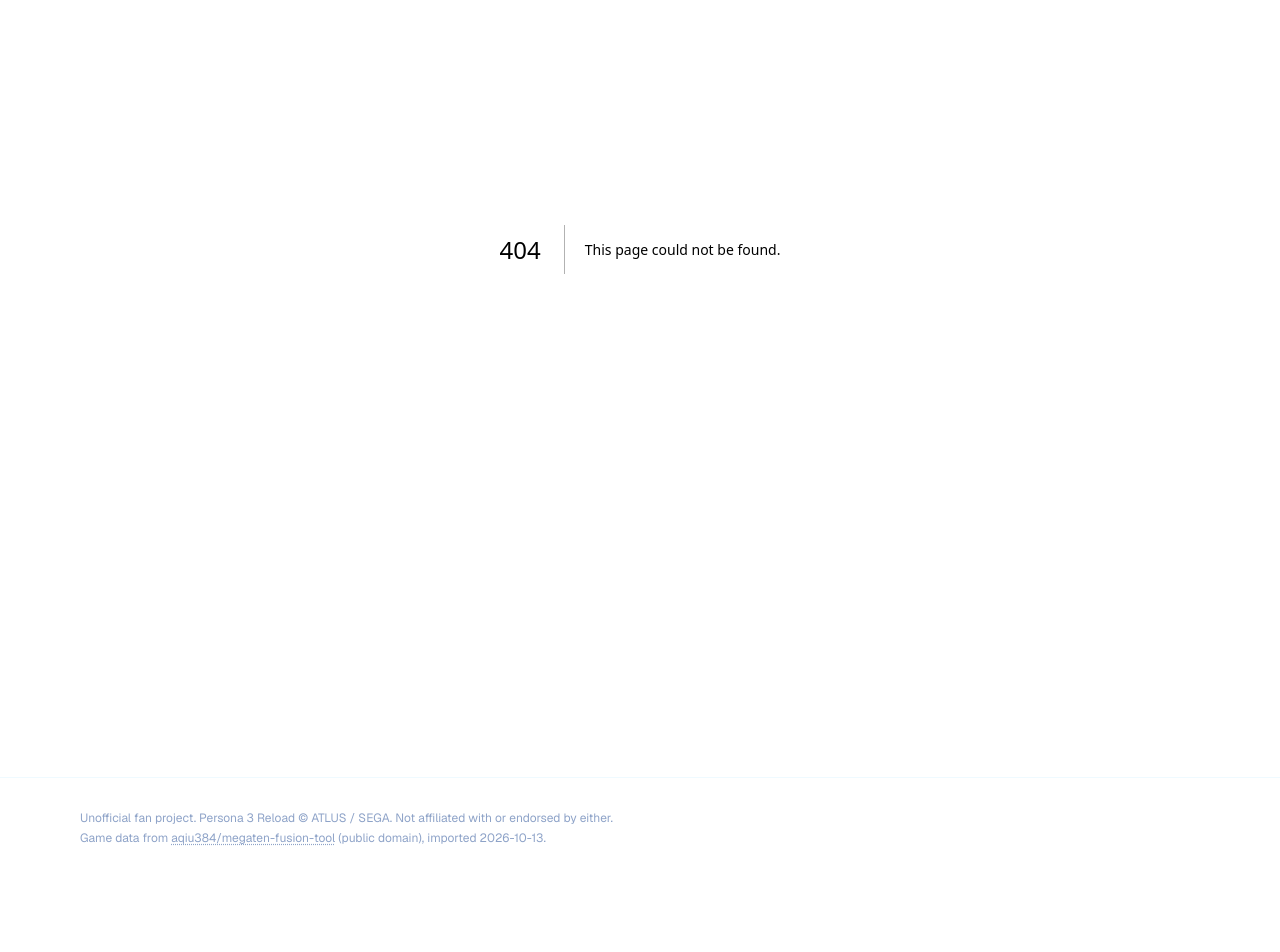
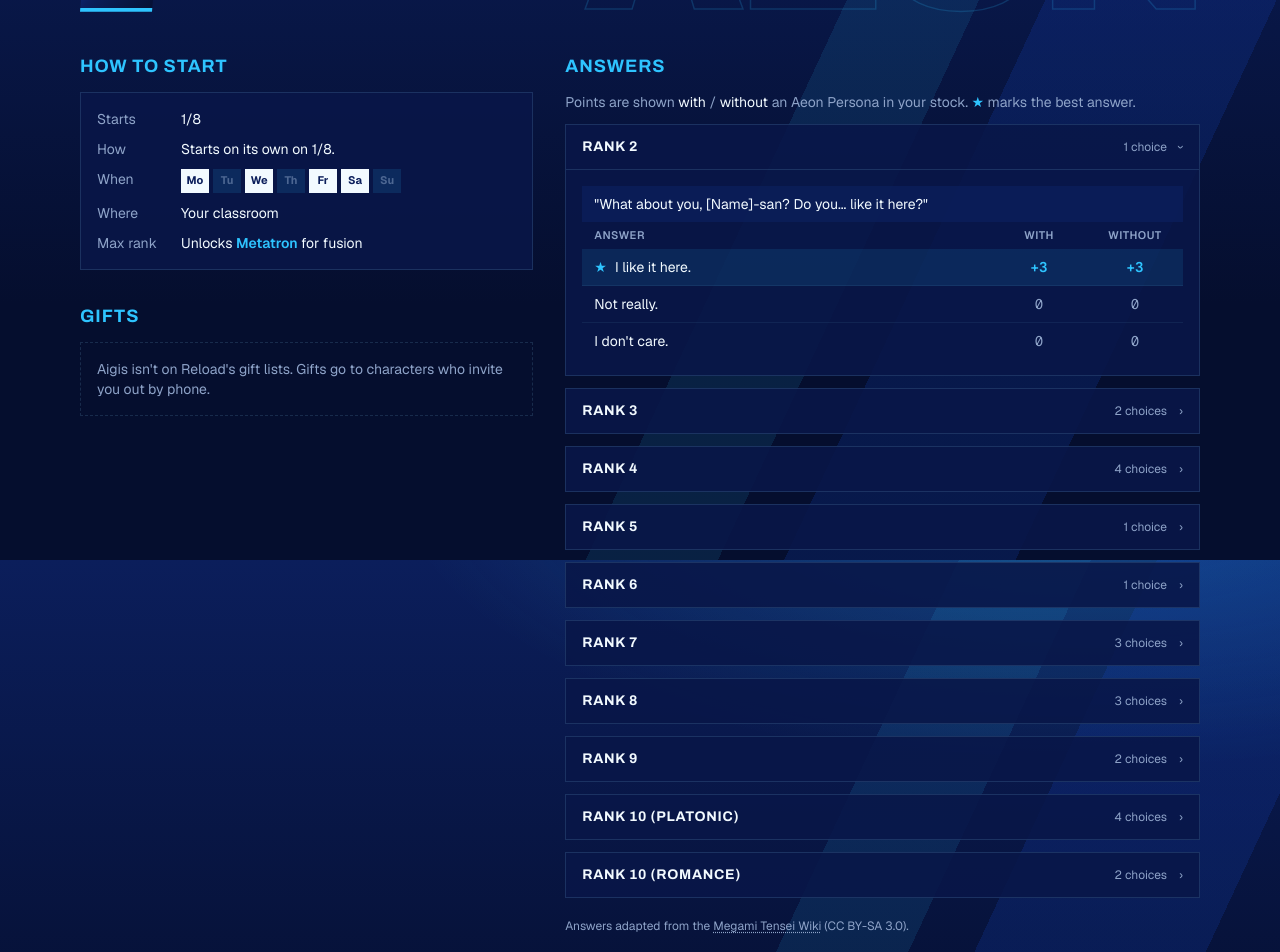
Before and after one commit to M4c-beth/persona3_fusion, a Next.js app: page /social-links/aeon/ in a window 1280 px wide. Before the commit this address had no page. Shown: the part 240-1192 px from the top of the page. Before the commit the page ends 1118 px from the top, so only its background shows below. Built offline with nearby package versions, Linux system fonts and the light colour scheme.

Commit message:
Add social link detail page

```diff
--- /dev/null
+++ b/src/app/social-links/[arcana]/page.tsx
@@ -0,0 +1,151 @@
+import type { Metadata } from "next";
+import Link from "next/link";
+import { notFound } from "next/navigation";
+import { GiftList } from "@/components/features/GiftList";
+import { PageHeader } from "@/components/features/PageHeader";
+import { RankAnswers } from "@/components/features/RankAnswers";
+import { WeekStrip } from "@/components/features/WeekStrip";
+import { CharacterIcon } from "@/components/icons/CharacterIcon";
+import { DIALOGUE, SOCIAL_LINKS, getSocialLinkBySlug, giftsFor, maxRankPersona, socialLinkSlug } from "@/lib/game/companions";
+
+interface Props {
+  params: Promise<{ arcana: string }>;
+}
+
+export const dynamicParams = false;
+
+export function generateStaticParams() {
+  return SOCIAL_LINKS.map((l) => ({ arcana: socialLinkSlug(l.arcana) }));
+}
+
+export async function generateMetadata({ params }: Props): Promise<Metadata> {
+  const link = getSocialLinkBySlug((await params).arcana);
+  return link ? { title: `${link.name} (${link.arcana})`, description: `${link.arcana} Social Link answers and gifts.` } : {};
+}
+
+export default async function SocialLinkPage({ params }: Props) {
+  const link = getSocialLinkBySlug((await params).arcana);
+  if (!link) notFound();
+  const dialogue = DIALOGUE[link.arcana];
+  const persona = maxRankPersona(link.arcana);
+  const gifts = giftsFor(link.arcana);
+  const hasGifts = gifts.loves.length + gifts.likes.length > 0;
+
+  return (
+    <article className="space-y-10">
+      <div className="space-y-4">
+        <Link href="/social-links/" className="text-sm text-muted-foreground hover:text-p3r-cyan">
+          ← Social Links
+        </Link>
+        <div className="flex items-start gap-5">
+          <CharacterIcon name={link.name} arcana={link.arcana} className="mt-8 hidden w-20 sm:grid" />
+          <PageHeader
+            title={link.name}
+            kicker={`${link.arcana} Social Link`}
+            backdrop={link.arcana}
+            reserve={140}
+            className="flex-1"
+          />
+        </div>
+      </div>
+
+      {/* Phones: how to start, answers, gifts. Desktop: answers in the right column. */}
+      <div className="grid gap-8 lg:grid-cols-[minmax(0,5fr)_minmax(0,7fr)] lg:grid-rows-[auto_1fr] lg:items-start">
+          <Section title="How to start" className="lg:col-start-1 lg:row-start-1">
+            <dl className="grid grid-cols-[4.5rem_1fr] gap-x-3 gap-y-2.5 border bg-card p-4 text-sm">
+              <dt className="text-muted-foreground">Starts</dt>
+              <dd>{link.start}</dd>
+              <dt className="text-muted-foreground">How</dt>
+              <dd>{link.howToStart}</dd>
+              {link.days ? (
+                <>
+                  <dt className="text-muted-foreground">When</dt>
+                  <dd>
+                    <WeekStrip days={link.days} night={link.time === "Night"} />
+                  </dd>
+                </>
+              ) : null}
+              {link.location ? (
+                <>
+                  <dt className="text-muted-foreground">Where</dt>
+                  <dd>{link.location}</dd>
+                </>
+              ) : null}
+              {persona ? (
+                <>
+                  <dt className="text-muted-foreground">Max rank</dt>
+                  <dd>
+                    Unlocks{" "}
+                    <Link href={`/persona/${persona.slug}/`} className="font-semibold text-p3r-cyan hover:text-p3r-white">
+                      {persona.name}
+                    </Link>{" "}
+                    for fusion
+                  </dd>
+                </>
+              ) : null}
+            </dl>
+            {link.note ? <p className="text-xs text-p3r-sky">{link.note}</p> : null}
+          </Section>
+
+        <Section title="Answers" className="lg:col-start-2 lg:row-span-2 lg:row-start-1">
+          {dialogue && dialogue.ranks.length ? (
+            <div className="space-y-3">
+              <p className="text-sm text-muted-foreground">
+                Points are shown <span className="text-p3r-white">with</span> / <span className="text-p3r-white">without</span>{" "}
+                {/^[AEIOU]/.test(link.arcana) ? "an" : "a"} {link.arcana} Persona in your stock. <span className="text-p3r-cyan">★</span> marks the best answer.
+              </p>
+              {dialogue.ranks.map((rank, i) => (
+                <RankAnswers key={rank.label} rank={rank} open={i === 0} />
+              ))}
+              {dialogue.extras.length ? (
+                <>
+                  <h3 className="pt-4 font-heading text-sm font-bold uppercase tracking-wider text-p3r-sky">
+                    Phone invites &amp; extras
+                  </h3>
+                  {dialogue.extras.map((rank) => (
+                    <RankAnswers key={rank.label} rank={rank} />
+                  ))}
+                </>
+              ) : null}
+              <p className="pt-2 text-xs text-muted-foreground">
+                Answers adapted from the{" "}
+                <a
+                  href={`https://megamitensei.fandom.com/wiki/${encodeURIComponent(dialogue.page.replace(/ /g, "_"))}?oldid=${dialogue.revision}`}
+                  target="_blank"
+                  rel="noreferrer"
+                  className="underline decoration-dotted underline-offset-2 hover:text-p3r-white"
+                >
+                  Megami Tensei Wiki
+                </a>{" "}
+                (CC BY-SA 3.0).
+              </p>
+            </div>
+          ) : (
+            <p className="border border-dashed p-4 text-sm text-muted-foreground">
+              This link ranks up through the story. There are no answers to choose.
+            </p>
+          )}
+        </Section>
+
+          <Section title="Gifts" className="lg:col-start-1 lg:row-start-2">
+            {hasGifts ? (
+              <GiftList {...gifts} />
+            ) : (
+              <p className="border border-dashed p-4 text-sm text-muted-foreground">
+                {link.name} isn&apos;t on Reload&apos;s gift lists. Gifts go to characters who invite you out by phone.
+              </p>
+            )}
+          </Section>
+      </div>
+    </article>
+  );
+}
+
+function Section({ title, className, children }: { title: string; className?: string; children: React.ReactNode }) {
+  return (
+    <section className={`space-y-3 ${className ?? ""}`}>
+      <h2 className="font-heading text-lg font-bold uppercase tracking-wider text-p3r-cyan">{title}</h2>
+      {children}
+    </section>
+  );
+}
```
